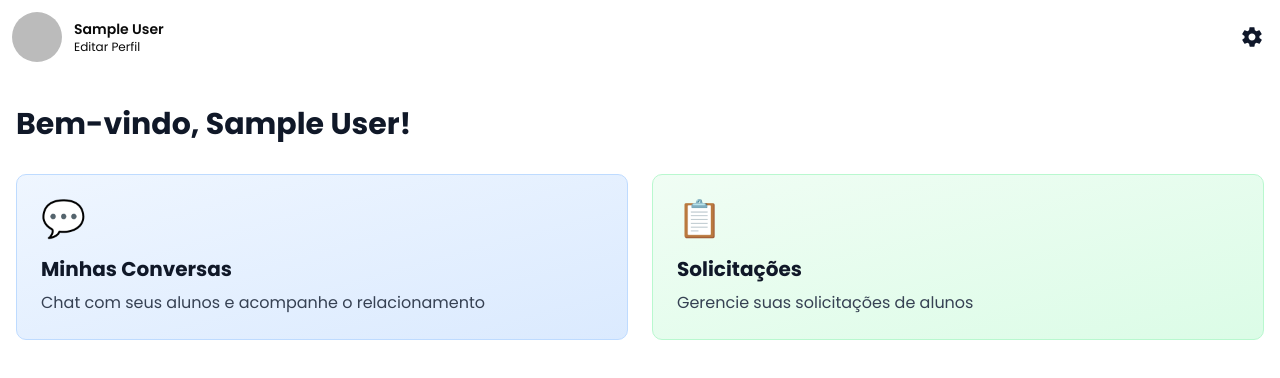
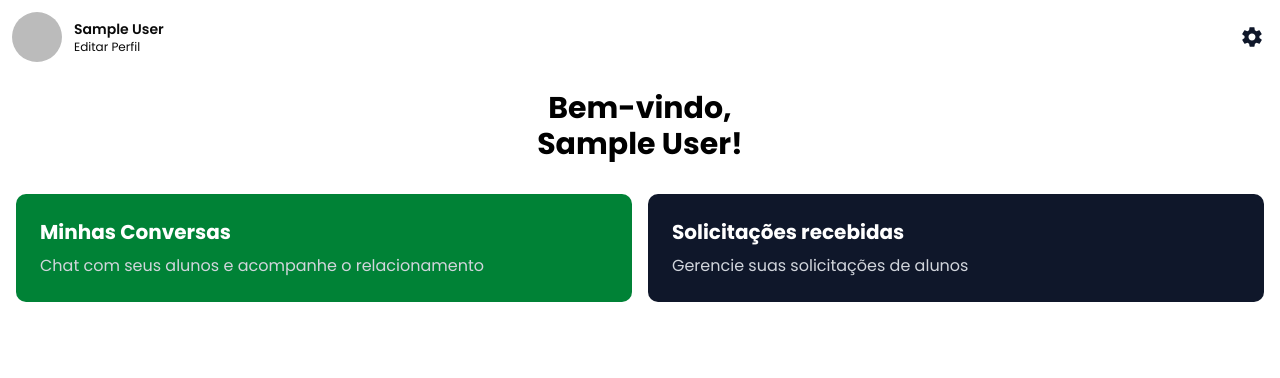
Before and after one commit to pedroLima019/Fitly, a Next.js app in the folder my-app/: page /dashboard/personal in a window 1280 px wide. Shown: the top 378 px of the page. Built offline with nearby package versions, Linux system fonts and the light colour scheme; no server answers; sample sign-in values are in the browser's storage.

Commit message:
style: edit colors cards navigation

```diff
--- a/my-app/src/app/dashboard/personal/page.tsx
+++ b/my-app/src/app/dashboard/personal/page.tsx
@@ -28,36 +28,32 @@ export default function PersonalDashboard() {
       <Header />
 
       {/* Navigation Cards */}
-      <div className="container mx-auto px-4 py-8">
-        <h1 className="text-3xl font-bold mb-8 text-gray-900">
-          Bem-vindo, {session?.user?.name || "Personal"}!
+      <div className="container mx-auto p-4">
+        <h1 className="text-3xl font-bold mb-8 text-black text-center">
+          Bem-vindo, <br /> {session?.user?.name || "Personal"}!
         </h1>
 
-        <div className="grid grid-cols-1 md:grid-cols-2 gap-6">
-          {/* Conversas */}
+        <div className="grid grid-cols-1 md:grid-cols-2 gap-4">
           <div
             onClick={() => router.push("/dashboard/personal/chats")}
-            className="p-6 bg-gradient-to-br from-blue-50 to-blue-100 rounded-lg border border-blue-200 cursor-pointer hover:shadow-lg transition"
+            className="p-6 bg-green-700 rounded-lg  cursor-pointer hover:shadow-lg transition"
           >
-            <div className="text-4xl mb-4">💬</div>
-            <h2 className="text-xl font-bold text-gray-900 mb-2">
+            <h2 className="text-xl font-bold text-white mb-2">
               Minhas Conversas
             </h2>
-            <p className="text-gray-700">
+            <p className="text-gray-300">
               Chat com seus alunos e acompanhe o relacionamento
             </p>
           </div>
 
-          {/* Solicitações */}
           <div
             onClick={() => router.push("/dashboard/personal/solicitacoes")}
-            className="p-6 bg-gradient-to-br from-green-50 to-green-100 rounded-lg border border-green-200 cursor-pointer hover:shadow-lg transition"
+            className="p-6 bg-[#0F172A] rounded-lg  cursor-pointer hover:shadow-lg transition"
           >
-            <div className="text-4xl mb-4">📋</div>
-            <h2 className="text-xl font-bold text-gray-900 mb-2">
-              Solicitações
+            <h2 className="text-xl font-bold text-white mb-2">
+              Solicitações recebidas
             </h2>
-            <p className="text-gray-700">
+            <p className="text-gray-300">
               Gerencie suas solicitações de alunos
             </p>
           </div>
```
